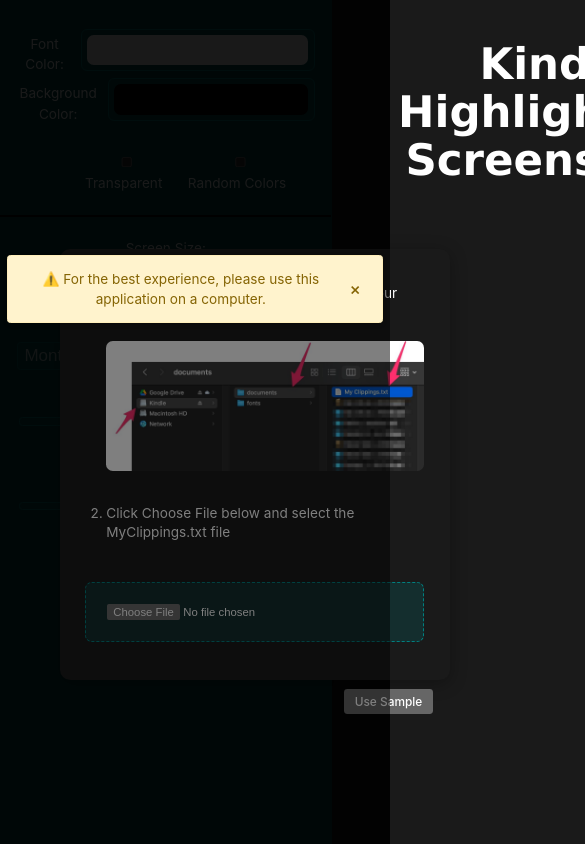
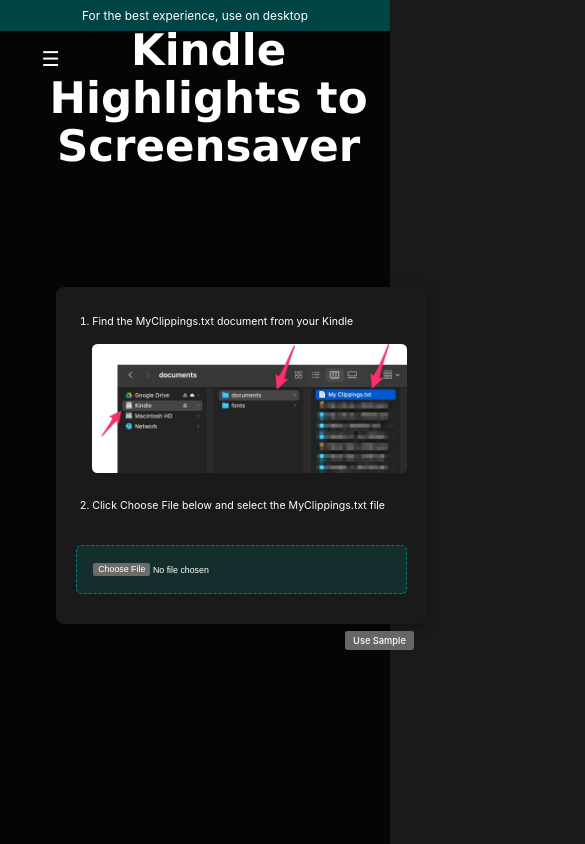
Before and after one commit to SatpalKaler/kindle-quotes, a React (Vite) app: page / in a window 390 px wide. Shown: the top 844 px of the page, 585 px wide, since content can reach past the window. Built offline with nearby package versions, Linux system fonts and the light colour scheme.

Commit message:
added mobile mode

```diff
--- a/src/App.css
+++ b/src/App.css
@@ -54,6 +54,7 @@
   min-height: 100vh;
 }
 
+/* Controls - single definition */
 .controls {
   width: 350px;
   flex-shrink: 0;
@@ -65,6 +66,7 @@
   padding: 20px;
   box-shadow: 2px 0 5px rgba(0, 0, 0, 0.2);
   z-index: 800;
+  overflow-y: auto;
 }
 
 .highlights-container {
@@ -85,37 +87,7 @@
   background: rgba(255, 255, 255, 0);
   border-radius: 8px;
   min-height: 300px;
-}
-
-.quote {
-  font-size: 24px;
-  line-height: 1.4;
-  margin: 0;
-  text-align: center;
-  width: 100%;
-}
-
-.metadata {
-  font-size: 16px;
-  text-align: right;
-  width: 100%;
-  margin-top: auto;
-}
-
-.metadata p {
-  margin: 5px 0;
-}
-
-.control-group {
-  display: flex;
-  flex-direction: column;
-  gap: 10px;
-  width: 100%;
-}
-
-.highlight-card {
   border: 2px solid transparent;
-  padding: 10px;
   margin-bottom: 20px;
 }
 
@@ -191,7 +163,7 @@
 
 .icon {
   cursor: pointer;
-  font-size: 24px; /* Adjust size as needed */
+  font-size: 24px;
   padding: 8px 12px;
   border: 1px solid transparent;
   border-radius: 4px;
@@ -199,12 +171,12 @@
 }
 
 .icon:hover {
-  background-color: rgba(255, 255, 255, 0.2); /* Highlight on hover */
+  background-color: rgba(255, 255, 255, 0.2);
 }
 
 .icon.active {
-  background-color: rgba(255, 255, 255, 0.5); /* Active state */
-  border: 1px solid #fff; /* Optional: highlight active icon */
+  background-color: rgba(255, 255, 255, 0.5);
+  border: 1px solid #fff;
 }
 
 .modal-overlay {
@@ -297,7 +269,6 @@
   background: rgba(0, 128, 128, 0.3);
 }
 
-/* Add some breathing room between font controls */
 .control-group label[for="fontSize"],
 .control-group label[for="metadataFontSize"] {
   margin-top: 15px;
@@ -327,6 +298,32 @@
   gap: 20px;
 }
 
+/* Hamburger menu - single definition */
+.hamburger-menu {
+  display: none;
+  position: fixed;
+  top: 20px;
+  left: 20px;
+  z-index: 1000;
+  background: none;
+  border: none;
+  font-size: 24px;
+  color: white;
+  cursor: pointer;
+}
+
+.close-menu {
+  display: none;
+  position: absolute;
+  top: 20px;
+  right: 20px;
+  background: none;
+  border: none;
+  font-size: 24px;
+  color: white;
+  cursor: pointer;
+}
+
 .highlights-grid {
   flex-grow: 1;
   display: grid;
@@ -336,7 +333,60 @@
   margin-left: 400px;
 }
 
-/* Adjust the export popup to not interfere with the grid */
+/* Single media query for mobile */
+@media (max-width: 768px) {
+  .hamburger-menu {
+    display: block;
+  }
+
+  .close-menu {
+    display: block;
+  }
+
+  .controls {
+    transform: translateX(-100%);
+    transition: transform 0.3s ease;
+    position: fixed;
+    top: 00px;
+    left: 0;
+    width: 85%;
+    max-width: 320px;
+    padding-top: 90px;
+    height: 200vh;
+    background-color: rgb(0, 77, 77);
+    z-index: 999;
+    padding: 60px;
+    overflow-y: auto;
+  }
+
+  .controls.mobile-open {
+    transform: translateX(0);
+  }
+
+  .highlights-grid {
+    grid-template-columns: 1fr;
+    margin-left: 0;
+    padding: 10px;
+    gap: 10px;
+    display: flex;
+    flex-direction: column;
+  }
+
+  .centered-header {
+    width: 100%;
+    margin-left: 0;
+    padding: 1rem;
+  }
+
+  .main-content {
+    margin-left: 0;
+  }
+
+  #root {
+    padding: 1rem;
+  }
+}
+
 .export-popup {
   position: fixed;
   bottom: 20px;
@@ -379,14 +429,13 @@
   background: #00cc5f;
 }
 
-/* Add a specific class for export */
 .export-highlight-card {
   display: flex !important;
   flex-direction: column !important;
   align-items: center !important;
   justify-content: center !important;
   padding: 2rem !important;
-  background: rgba(0, 0, 0, 1) !important; /* Force black background */
+  background: rgba(0, 0, 0, 1) !important;
   min-height: 300px !important;
   width: 100% !important;
 }
@@ -429,8 +478,18 @@
 }
 
 .file-upload-container {
+  background: rgba(0, 128, 128, 0.2);
+  padding: 15px;
+  border-radius: 8px;
+  margin: 15px 0;
+  border: 2px dashed teal;
   transition: all 0.3s ease;
   z-index: 1000;
+}
+
+.file-upload-container:hover {
+  background: rgba(0, 128, 128, 0.3);
+  border-color: #00b3b3;
 }
 
 .file-upload-container.prominent {
@@ -449,6 +508,12 @@
   z-index: 1000;
 }
 
+.file-upload-container input[type="file"] {
+  width: 100%;
+  padding: 10px;
+  color: white;
+  cursor: pointer;
+}
 
 .instructions-overlay {
   position: fixed;
@@ -464,6 +529,13 @@
   transform: translate(-50%, -50%);
   width: 100%;
   height: 100%;
+  zoom: 1.1;
+}
+
+@media (max-width: 768px) {
+  .instructions-overlay {
+    zoom: 0.78;
+  }
 }
 
 .instructions-modal {
@@ -507,27 +579,6 @@
   margin-left: -10%;
 }
 
-.file-upload-container {
-  background: rgba(0, 128, 128, 0.2);
-  padding: 15px;
-  border-radius: 8px;
-  margin: 15px 0;
-  border: 2px dashed teal;
-  transition: all 0.3s ease;
-}
-
-.file-upload-container:hover {
-  background: rgba(0, 128, 128, 0.3);
-  border-color: #00b3b3;
-}
-
-.file-upload-container input[type="file"] {
-  width: 100%;
-  padding: 10px;
-  color: white;
-  cursor: pointer;
-}
-
 .instruction-image {
   width: 100%;
   border-radius: 8px;
@@ -552,11 +603,10 @@
 }
 
 .control-group select option {
-  background-color: rgb(0, 77, 77); /* Match the sidebar color */
+  background-color: rgb(0, 77, 77);
   color: white;
 }
 
-/* Styling for range inputs */
 .control-group input[type="range"] {
   -webkit-appearance: none;
   appearance: none;
@@ -568,7 +618,6 @@
   border: 1px solid teal;
 }
 
-/* Thumb styling */
 .control-group input[type="range"]::-webkit-slider-thumb {
   -webkit-appearance: none;
   appearance: none;
@@ -589,12 +638,49 @@
   border: 2px solid teal;
 }
 
-/* Value display styling */
 .control-group span {
   color: white;
   margin-left: 10px;
   font-size: 14px;
 }
+
 body {
   zoom: 85%;
 }
+
+/* Highlights grid: 1 card per row on mobile */
+@media (max-width: 768px) {
+  .highlights-grid {
+    display: flex;
+    flex-direction: column;
+    gap: 16px;
+  }
+}
+
+.mobile-notice {
+  display: none;
+  text-align: center;
+  padding: 8px;
+  background: rgba(0, 77, 77, 0.9);
+  color: #fff;
+  font-size: 14px;
+  position: fixed;
+  top: 0;
+  left: 0;
+  right: 0;
+  z-index: 1001;
+}
+
+@media (max-width: 768px) {
+  .mobile-notice {
+    display: block;
+  }
+
+  .controls {
+    padding-top: 40px; /* Add space for the notice */
+  }
+
+  .hamburger-menu {
+    top: 40px; /* Move hamburger below the notice */
+  }
+}
--- a/src/App.tsx
+++ b/src/App.tsx
@@ -6,10 +6,11 @@
 import { ScreenDimension, SCREEN_DIMENSIONS } from './types/Dimensions';
 import './App.css';
 import ExportModal from './components/ExportModal';
-import { DeviceWarning } from './components/DeviceWarning';
 import KofiModal from './components/KofiModal';
 import { Analytics } from '@vercel/analytics/react';
 import JSZip from 'jszip';
+
+
 
 function App() {
   const [highlights, setHighlights] = useState<Highlight[]>([]);
@@ -31,6 +32,7 @@
   const [hasFileUploaded, setHasFileUploaded] = useState(false);
   const [isKofiModalOpen, setIsKofiModalOpen] = useState(false);
   const [fileLoaded, setFileLoaded] = useState(false);
+  const [isMenuOpen, setIsMenuOpen] = useState(false);  // Add this line
 
   const calculateContrastRatio = (color1: string, color2: string) => {
     // Convert hex to RGB
@@ -189,6 +191,19 @@
 
   return (
     <div className="App">
+      <button
+        className="hamburger-menu"
+        onClick={() => setIsMenuOpen(!isMenuOpen)}
+        aria-label="Toggle menu"
+      >
+        ☰
+      </button>
+
+      {/* Add mobile notice */}
+      <div className="mobile-notice">
+        For the best experience, use on desktop
+      </div>
+
       {!hasFileUploaded && (
         <div className="instructions-overlay">
           <div className="instructions-modal">
@@ -237,7 +252,8 @@
         </div>
       )}
 
-      <DeviceWarning />
+      {/* Remove these lines as the state is already declared at the top */}
+
       <header className={`centered-header ${fileLoaded ? 'file-loaded' : 'initial'}`}>
         <h1 className="text-center" style={{ margin: 0 }}>Kindle Highlights to Screensaver</h1>
         {highlights.length > 0 && (
@@ -284,7 +300,14 @@
       </div>
 
       <div className="main-content">
-        <div className="controls">
+        <div className={`controls ${isMenuOpen ? 'mobile-open' : ''}`}>
+          <button
+            className="close-menu"
+            onClick={() => setIsMenuOpen(false)}
+            aria-label="Close menu"
+          >
+            ×
+          </button>
           <div className="control-layer">
             <div className="control-group">
               <div className={!hasFileUploaded ? 'disabled-controls' : ''}>
@@ -501,4 +524,3 @@
 }
 
 export default App;
-// <Analytics/> removed from here
--- a/src/components/DeviceWarning.tsx
+++ /dev/null
@@ -1,67 +0,0 @@
-import React, { useState, useEffect } from 'react';
-
-export const DeviceWarning: React.FC = () => {
-  const [isSmallScreen, setIsSmallScreen] = useState(false);
-  const [dismissed, setDismissed] = useState(false);
-
-  useEffect(() => {
-    const checkScreenSize = () => {
-      setIsSmallScreen(window.innerWidth < 1024);
-    };
-
-    checkScreenSize();
-    window.addEventListener('resize', checkScreenSize);
-
-    return () => window.removeEventListener('resize', checkScreenSize);
-  }, []);
-
-  if (!isSmallScreen || dismissed) return null;
-
-  return (
-    <>
-      <div style={{
-        position: 'fixed',
-        top: 0,
-        left: 0,
-        right: 0,
-        bottom: 0,
-        backgroundColor: 'rgba(0, 0, 0, 0.5)',
-        zIndex: 999,
-      }} />
-      <div style={{
-        position: 'fixed',
-        top: '300px',
-        left: '50%',
-        transform: 'translateX(-50%)',
-        backgroundColor: '#fff3cd',
-        border: '1px solid #ffeeba',
-        borderRadius: '4px',
-        padding: '15px 20px',
-        zIndex: 1000,
-        boxShadow: '0 2px 5px rgba(0,0,0,0.2)',
-        maxWidth: '90%',
-        width: '400px',
-      }}>
-        <div style={{ display: 'flex', justifyContent: 'space-between', alignItems: 'center' }}>
-          <p style={{ margin: 0, color: '#856404' }}>
-            ⚠️ For the best experience, please use this application on a computer.
-          </p>
-          <button
-            onClick={() => setDismissed(true)}
-            style={{
-              background: 'none',
-              border: 'none',
-              cursor: 'pointer',
-              marginLeft: '10px',
-              color: '#856404',
-              fontSize: '20px',
-              padding: '0 5px',
-            }}
-          >
-            ×
-          </button>
-        </div>
-      </div>
-    </>
-  );
-};
```
Also changed, not shown: public/Notes.txt.
